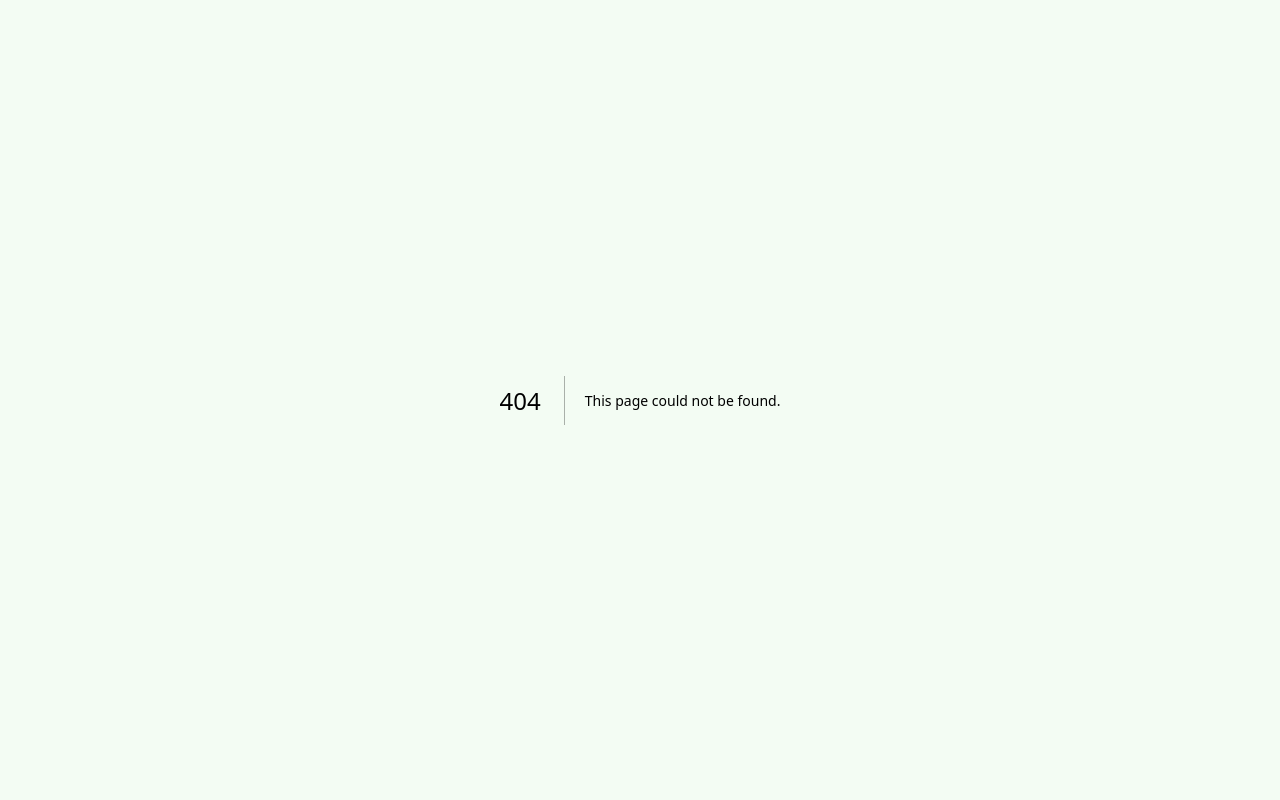
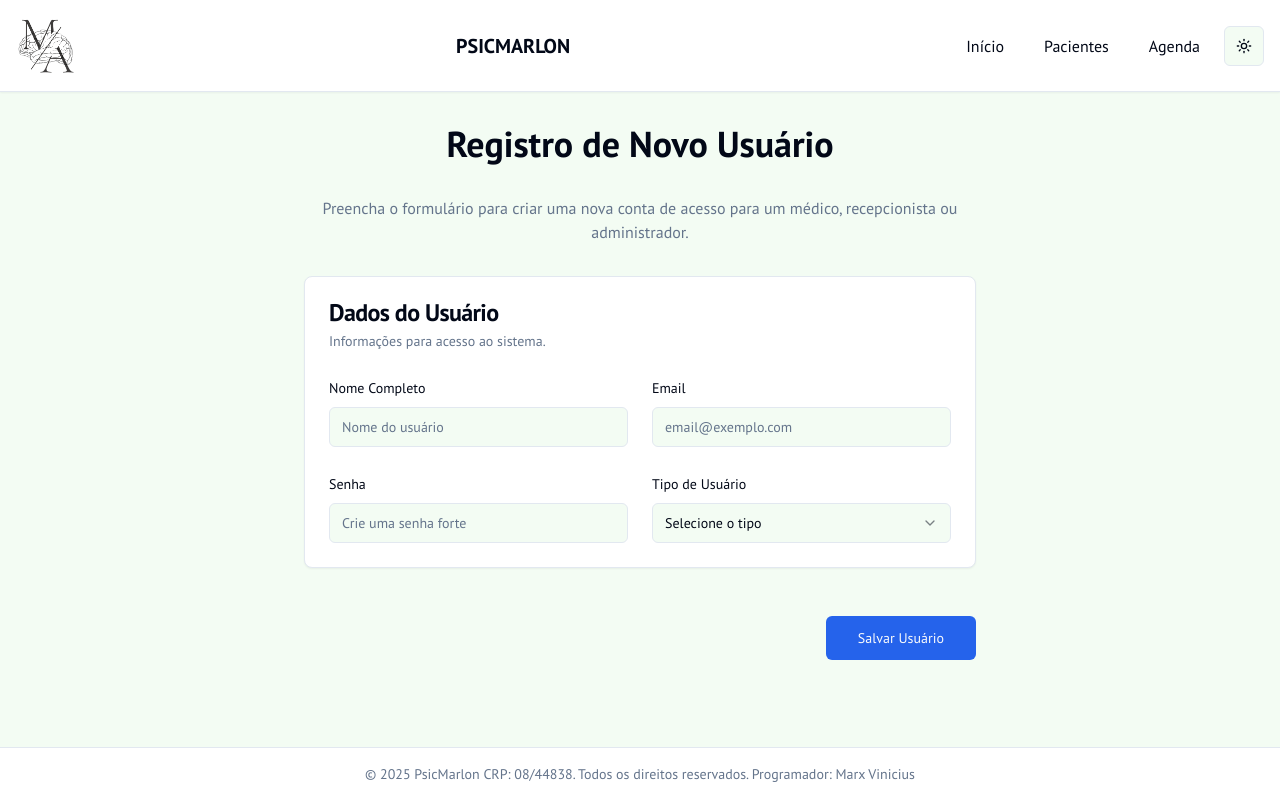
Before and after one commit to MARX210/psicmarlon, a Next.js app: page /register in a window 1280 px wide. Before the commit this address had no page. Built offline with nearby package versions, Linux system fonts and the light colour scheme.

Commit message:
aonde que eu já deixo o registro?

```diff
--- a/src/app/layout.tsx
+++ b/src/app/layout.tsx
@@ -4,6 +4,7 @@ import { Header } from '@/components/Header';
 import { Footer } from '@/components/Footer';
 import { Toaster } from "@/components/ui/toaster"
 import { ThemeProvider } from '@/components/theme-provider';
+import { AppWrapper } from './context/app-context';
 
 export const metadata: Metadata = {
   title: 'PsicMarlon',
@@ -35,11 +36,12 @@ export default function RootLayout({
           enableSystem
           disableTransitionOnChange
         >
-          {/* O Header e Footer não serão mostrados na tela de login */}
-          <main className="flex-grow">
-            {children}
-          </main>
-          <Toaster />
+            <Header />
+            <main className="flex-grow container mx-auto px-4 py-8">
+                {children}
+            </main>
+            <Footer />
+            <Toaster />
         </ThemeProvider>
       </body>
     </html>
--- /dev/null
+++ b/src/app/register/form.tsx
@@ -0,0 +1,173 @@
+"use client";
+
+import { useForm } from "react-hook-form";
+import { zodResolver } from "@hookform/resolvers/zod";
+import { z } from "zod";
+import { useToast } from "@/hooks/use-toast";
+import { Button } from "@/components/ui/button";
+import {
+  Form,
+  FormControl,
+  FormField,
+  FormItem,
+  FormLabel,
+  FormMessage,
+} from "@/components/ui/form";
+import { Input } from "@/components/ui/input";
+import {
+  Card,
+  CardContent,
+  CardDescription,
+  CardHeader,
+  CardTitle,
+} from "@/components/ui/card";
+import {
+  Select,
+  SelectContent,
+  SelectItem,
+  SelectTrigger,
+  SelectValue,
+} from "@/components/ui/select";
+import { useState } from "react";
+import { Loader2 } from "lucide-react";
+
+const registerSchema = z.object({
+  nome: z.string().min(3, "O nome deve ter pelo menos 3 caracteres"),
+  email: z.string().email("Email inválido"),
+  senha: z.string().min(6, "A senha deve ter pelo menos 6 caracteres"),
+  role: z.enum(['medico', 'recepcionista', 'admin'], {
+    required_error: "O tipo de usuário é obrigatório"
+  }),
+});
+
+type UserFormValues = z.infer<typeof registerSchema>;
+
+export function RegistrationForm() {
+  const { toast } = useToast();
+  const [isLoading, setIsLoading] = useState(false);
+
+  const form = useForm<UserFormValues>({
+    resolver: zodResolver(registerSchema),
+    defaultValues: {
+      nome: "",
+      email: "",
+      senha: "",
+      role: undefined,
+    },
+  });
+
+  async function onSubmit(data: UserFormValues) {
+    setIsLoading(true);
+    try {
+      const response = await fetch("/api/auth/register", {
+        method: "POST",
+        headers: { "Content-Type": "application/json" },
+        body: JSON.stringify(data),
+      });
+
+      const result = await response.json();
+
+      if (!response.ok) {
+        throw new Error(result.error || "Algo deu errado no servidor.");
+      }
+
+      toast({
+        title: "Usuário Registrado!",
+        description: `O usuário ${result.user.nome} foi criado com sucesso.`,
+      });
+      form.reset();
+
+    } catch (error) {
+      toast({
+        variant: "destructive",
+        title: "Erro no Registro",
+        description: error instanceof Error ? error.message : "Não foi possível registrar o usuário."
+      });
+    } finally {
+      setIsLoading(false);
+    }
+  }
+
+  return (
+    <Form {...form}>
+      <form onSubmit={form.handleSubmit(onSubmit)} className="space-y-8 max-w-2xl mx-auto">
+        <Card>
+          <CardHeader>
+            <CardTitle>Dados do Usuário</CardTitle>
+            <CardDescription>Informações para acesso ao sistema.</CardDescription>
+          </CardHeader>
+          <CardContent className="grid grid-cols-1 md:grid-cols-2 gap-6">
+            <FormField
+              control={form.control}
+              name="nome"
+              render={({ field }) => (
+                <FormItem>
+                  <FormLabel>Nome Completo</FormLabel>
+                  <FormControl>
+                    <Input placeholder="Nome do usuário" {...field} />
+                  </FormControl>
+                  <FormMessage />
+                </FormItem>
+              )}
+            />
+             <FormField
+              control={form.control}
+              name="email"
+              render={({ field }) => (
+                <FormItem>
+                  <FormLabel>Email</FormLabel>
+                  <FormControl>
+                    <Input type="email" placeholder="email@exemplo.com" {...field} />
+                  </FormControl>
+                  <FormMessage />
+                </FormItem>
+              )}
+            />
+            <FormField
+              control={form.control}
+              name="senha"
+              render={({ field }) => (
+                <FormItem>
+                  <FormLabel>Senha</FormLabel>
+                  <FormControl>
+                    <Input type="password" placeholder="Crie uma senha forte" {...field} />
+                  </FormControl>
+                  <FormMessage />
+                </FormItem>
+              )}
+            />
+             <FormField
+              control={form.control}
+              name="role"
+              render={({ field }) => (
+                <FormItem>
+                  <FormLabel>Tipo de Usuário</FormLabel>
+                  <Select onValueChange={field.onChange} value={field.value}>
+                    <FormControl>
+                      <SelectTrigger>
+                        <SelectValue placeholder="Selecione o tipo" />
+                      </SelectTrigger>
+                    </FormControl>
+                    <SelectContent>
+                      <SelectItem value="medico">Médico</SelectItem>
+                      <SelectItem value="recepcionista">Recepcionista</SelectItem>
+                      <SelectItem value="admin">Administrador</SelectItem>
+                    </SelectContent>
+                  </Select>
+                  <FormMessage />
+                </FormItem>
+              )}
+            />
+          </CardContent>
+        </Card>
+
+        <div className="flex justify-end pt-4">
+          <Button type="submit" size="lg" disabled={isLoading}>
+            {isLoading && <Loader2 className="mr-2 h-4 w-4 animate-spin" />}
+            {isLoading ? "Salvando..." : "Salvar Usuário"}
+          </Button>
+        </div>
+      </form>
+    </Form>
+  );
+}
--- /dev/null
+++ b/src/app/register/page.tsx
@@ -0,0 +1,15 @@
+import { RegistrationForm } from "./form";
+
+export default function RegisterPage() {
+  return (
+    <div>
+      <h1 className="text-3xl md:text-4xl font-bold font-headline text-center mb-8">
+        Registro de Novo Usuário
+      </h1>
+       <p className="text-center text-muted-foreground mb-8 max-w-2xl mx-auto">
+        Preencha o formulário para criar uma nova conta de acesso para um médico, recepcionista ou administrador.
+      </p>
+      <RegistrationForm />
+    </div>
+  );
+}
--- a/src/components/Header.tsx
+++ b/src/components/Header.tsx
@@ -15,26 +15,44 @@ import {
   SheetTrigger,
   SheetClose,
 } from "@/components/ui/sheet";
-import { Menu } from "lucide-react";
+import { Menu, UserPlus } from "lucide-react";
 import { useTheme } from "next-themes";
 import { useState, useEffect } from "react";
+
+interface User {
+  id: number;
+  email: string;
+  nome: string;
+  role: 'medico' | 'recepcionista' | 'admin';
+}
 
 export function Header() {
   const pathname = usePathname();
   const { theme } = useTheme();
   const [logoSrc, setLogoSrc] = useState("/images/logobranca.png"); // Padrão para SSR
+  const [user, setUser] = useState<User | null>(null);
 
   useEffect(() => {
     // Define a logo com base no tema do lado do cliente para evitar erro de hidratação
     setLogoSrc(theme === "dark" ? "/images/logopreta.png" : "/images/logobranca.png");
+
+    // Pega os dados do usuário do localStorage
+    const userData = localStorage.getItem('user');
+    if (userData) {
+      setUser(JSON.parse(userData));
+    }
   }, [theme]);
 
 
   const navLinks = [
     { href: "/", label: "Início" },
-    { href: "/cadastro", label: "Cadastro" },
+    { href: "/cadastro", label: "Pacientes" },
     { href: "/agenda", label: "Agenda" },
   ];
+
+  if (user?.role === 'admin') {
+    navLinks.push({ href: "/register", label: "Registrar" });
+  }
 
   return (
     <header className="bg-card border-b sticky top-0 z-50 shadow-sm">
```
Also changed, not shown: src/middleware.ts (added, +71 -0 lines).
